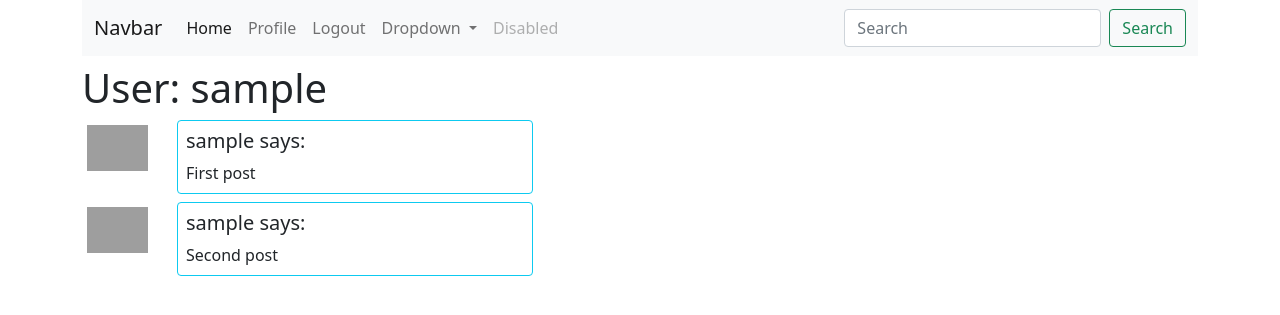
After one commit to tensaurus/microblog, a Flask app: a page that uses app/templates/user.html in a window 1280 px wide. The commit adds this page. Shown: the top 315 px of the page. Run offline with Flask 2, Linux system fonts and the light colour scheme; the visitor is signed in with stand-in values (Sample User, id 1); data comes from the database, SQL or seed files in the repository; both versions use the stored data as it was after the commit; some libraries are stand-ins or nearby versions; grey boxes are pictures that could not be loaded.

Commit message:
add user profile page

```diff
--- a/app/__init__.py
+++ b/app/__init__.py
@@ -10,6 +10,7 @@ db = SQLAlchemy(app)
 migrate = Migrate(app, db)
 login = LoginManager(app)
 login.login_view = 'login'
+# login message category (used to add class to flash message) when login_required is called
 login.login_message_category = 'primary'
 
 from app import routes, models
--- a/app/models.py
+++ b/app/models.py
@@ -1,4 +1,5 @@
 from datetime import datetime
+from hashlib import md5
 from werkzeug.security import generate_password_hash, check_password_hash
 from flask_login import UserMixin
 from app import db, login
@@ -20,6 +21,10 @@ class User(UserMixin, db.Model):
     def check_password(self, password):
         return check_password_hash(self.password_hash, password)
 
+    def avatar(self, size):
+        digest = md5(self.email.lower().encode('utf-8')).hexdigest()
+        return f'https://gravatar.com/avatar/{digest}?d=identicon&s={size}'
+
     def __repr__(self):
         return f'<User {self.username}>'
 
--- a/app/routes.py
+++ b/app/routes.py
@@ -60,3 +60,13 @@ def register():
         flash(f'Hurray! {form.username.data}, you are registered now', 'success')
         return redirect(url_for('login'))
     return render_template('register.html', title='Register', form=form)
+
+@app.route('/user/<username>')
+@login_required
+def user(username):
+    user = User.query.filter_by(username=username).first_or_404()
+    posts = [
+        {'author': user, 'body': 'First post'},
+        {'author': user, 'body': 'Second post'}
+    ]
+    return render_template('user.html', title=username, user=user, posts=posts)
--- a/app/templates/navbar.html
+++ b/app/templates/navbar.html
@@ -9,6 +9,11 @@
           <li class="nav-item">
             <a class="nav-link active" aria-current="page" href="{{ url_for('index') }}">Home</a>
           </li>
+          {% if current_user.is_authenticated %}
+          <li class="nav-item">
+            <a class="nav-link" href="{{ url_for('user', username=current_user.username) }}">Profile</a>
+          </li>
+          {% endif %}
           <li class="nav-item">
             {% if current_user.is_anonymous %}
             <a class="nav-link" href="{{ url_for('login') }}">Login</a>
--- /dev/null
+++ b/app/templates/user.html
@@ -0,0 +1,27 @@
+{% extends 'base.html' %}
+{% block content %}
+<h1>User: {{ user.username }}</h1>
+{% for post in posts %}
+<!-- <div class="card border-primary mb-2">
+    <div class="card-body p-2">
+        <h5 class="card-title">{{ post.author.username }} says:</h5>
+        <p class="card-text">{{ post.body }}</p>
+    </div>
+</div> -->
+
+<div class="row justify-content-start">
+    <div class="col-1">
+        <img src="{{ user.avatar(36) }}" alt="avatar of {{ user.username }}" class="img-fluid img-thumbnail float-end border-white">
+    </div>
+    <div class="col-4">
+        <div class="card mb-2 border-info">
+            <div class="card-body p-2">
+                <h5 class="card-title">{{ post.author.username }} says:</h5>
+                <p class="card-text">{{ post.body }}</p>
+                <!-- <p class="card-text"><small class="text-muted">Last updated 3 mins ago</small></p> -->
+            </div>
+        </div>
+    </div>
+</div>
+{% endfor %}
+{% endblock content %}
```
Also changed, not shown: app.db.
